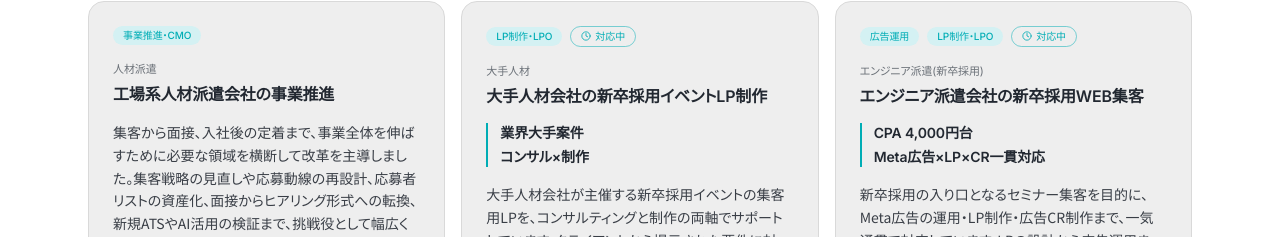
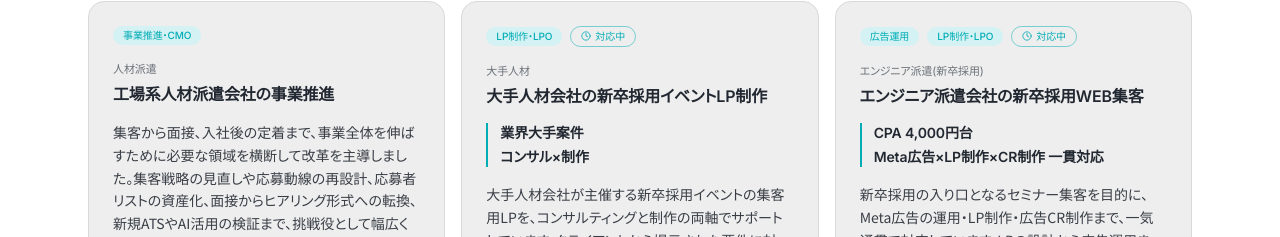
Before and after one commit to tomitayuto/portfolio-site, a Next.js app: page / in a window 1280 px wide. Shown: the part 2913-3150 px from the top of the page. Built offline with nearby package versions, Linux system fonts and the light colour scheme.

Commit message:
Works: lp-willtec-engineerのmetrics表記を調整
「Meta広告×LP×CR一貫対応」→「Meta広告×LP制作×CR制作 一貫対応」
LP/CRが何を指すか明確化

```diff
--- a/app/data/works.ts
+++ b/app/data/works.ts
@@ -137,7 +137,7 @@ export const works: Work[] = [
     title: "エンジニア派遣会社の新卒採用WEB集客",
     summary:
       "新卒採用の入り口となるセミナー集客を目的に、Meta広告の運用・LP制作・広告CR制作まで、一気通貫で対応しています。LPの設計から広告運用まで、WEB集客の全領域をワンストップで担当しました。",
-    metrics: ["CPA 4,000円台", "Meta広告×LP×CR一貫対応"],
+    metrics: ["CPA 4,000円台", "Meta広告×LP制作×CR制作 一貫対応"],
     scope: ["Meta広告運用", "LP制作", "広告CR制作", "WEB戦略"],
     ongoing: true,
     url: [
```
